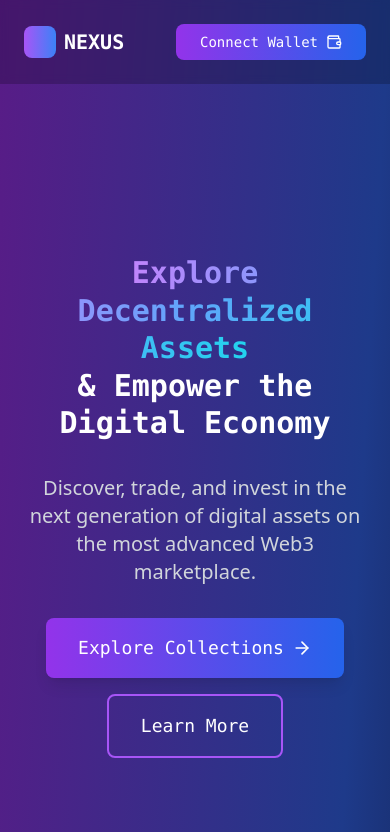
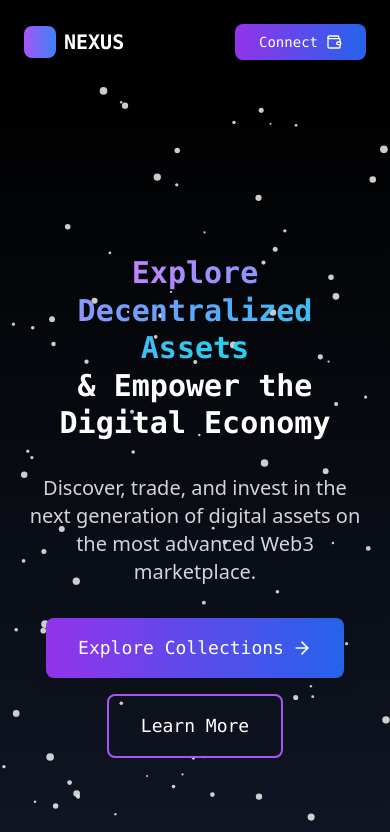
Before and after one commit to jhalucky/Nexus, a Next.js app: page / in a window 390 px wide. Shown: the top 832 px of the page. Built offline with nearby package versions, Linux system fonts and the light colour scheme.

Commit message:
sections added

```diff
--- a/pages/_app.jsx
+++ b/pages/_app.jsx
@@ -1,5 +1,35 @@
 import '../styles/global.css';
+import { useEffect } from "react";
+import { gsap } from "gsap";
+import { ScrollTrigger } from "gsap/ScrollTrigger";
+import { initParticles } from '../src/components/animation/particles';
+
+gsap.registerPlugin(ScrollTrigger);
 
 export default function MyApp({ Component, pageProps }) {
-  return <Component {...pageProps} />;
+  useEffect(() => {
+    gsap.from("section", {
+      opacity: 1,
+      y: 100,
+      duration: 1,
+      stagger: 0.6,
+      scrollTrigger: {
+        trigger: "section",
+        start: "top 80%",
+        toggleActions: "play none none reverse",
+      }
+    });
+
+    // const canvas = document.getElementById('particles-canvas');
+    // if (canvas) {
+    //   initParticles(canvas);
+    // }
+  }, []);
+
+  return (
+    <>
+      <Component {...pageProps} />
+
+    </>
+  );
 }
--- a/pages/index.jsx
+++ b/pages/index.jsx
@@ -4,17 +4,20 @@ import StatsSection from '../src/sections/Stats';
 import FeaturedCollections from '../src/sections/FeaturedCollection';
 import Footer from '../src/sections/Footer';
 import HowItWorks from '../src/sections/HowItWorks';
+import FAQSection from '../src/sections/FAQ';
+import About from '../src/sections/About';
 
 export default function Home() {
   return (
-    <div className="bg-gradient-to-br from-purple-900 via-blue-900 to-black text-white overflow-hidden min-h-screen">
-      <canvas id="particles-canvas" className="fixed inset-0 pointer-events-none z-0" />
+    <div className="bg-gradient-to-t from-gray-500 via-gray-950 to-black text-white overflow-hidden">
+
       <Navigation />
-      <Hero />
+      <Hero className="m-0 p-0" />
+      <About />
+      <HowItWorks />
       <FeaturedCollections />
-
       <StatsSection />
-      <HowItWorks />
+      <FAQSection />
       <Footer />
     </div>
   );
--- /dev/null
+++ b/src/components/animation/particles.js
@@ -0,0 +1,61 @@
+export function initParticles() {
+  const canvas = document.getElementById('particles-canvas');
+  if (!canvas) return;
+
+  const ctx = canvas.getContext('2d');
+
+  function resizeCanvas() {
+    canvas.width = window.innerWidth;
+    canvas.height = window.innerHeight;
+  }
+
+  window.addEventListener('resize', resizeCanvas);
+  resizeCanvas();
+
+  let particlesArray = [];
+  const numberOfParticles = 100;
+
+  class Particle {
+    constructor() {
+      this.x = Math.random() * canvas.width;
+      this.y = Math.random() * canvas.height;
+      this.size = Math.random() * 3 + 1;
+      this.speedX = Math.random() * 1 - 0.5;
+      this.speedY = Math.random() * 1 - 0.5;
+    }
+
+    update() {
+      this.x += this.speedX;
+      this.y += this.speedY;
+
+      if (this.x < 0 || this.x > canvas.width) this.speedX *= -1;
+      if (this.y < 0 || this.y > canvas.height) this.speedY *= -1;
+    }
+
+    draw() {
+      ctx.fillStyle = 'rgba(255, 255, 255, 0.8)';
+      ctx.beginPath();
+      ctx.arc(this.x, this.y, this.size, 0, Math.PI * 2);
+      ctx.fill();
+    }
+  }
+
+  function init() {
+    particlesArray = [];
+    for (let i = 0; i < numberOfParticles; i++) {
+      particlesArray.push(new Particle());
+    }
+  }
+
+  function animate() {
+    ctx.clearRect(0, 0, canvas.width, canvas.height);
+    particlesArray.forEach(p => {
+      p.update();
+      p.draw();
+    });
+    requestAnimationFrame(animate);
+  }
+
+  init();
+  animate();
+}
--- /dev/null
+++ b/src/sections/About.jsx
@@ -0,0 +1,18 @@
+import { useEffect, useRef } from "react";
+
+export default function About() {
+
+
+  return (
+    <section className="py-20 px-6  text-white bg-gradient-to-r from-purple-500 to-blue-500">
+      <div className="max-w-4xl mx-auto">
+        <h2 className="text-4xl font-bold mb-6">About Our Platform</h2>
+        <p className="text-lg text-gray-300 leading-relaxed">
+          We are building a next-gen NFT marketplace powered by Web3 technologies. Our platform allows you to securely browse, buy, and sell NFTs using your wallet with real-time interaction with the blockchain.
+          <br /><br />
+          Built with speed, security, and simplicity in mind, our goal is to empower creators and collectors alike to participate in the decentralized digital economy effortlessly.
+        </p>
+      </div>
+    </section>
+  );
+}
--- /dev/null
+++ b/src/sections/FAQ.jsx
@@ -0,0 +1,55 @@
+import { useState } from 'react';
+import { Plus, Minus } from 'lucide-react';
+
+const faqData = [
+  {
+    question: "What is a Web3 project?",
+    answer: "A decentralized application running on blockchain technology allowing peer-to-peer interactions without intermediaries.",
+  },
+  {
+    question: "How do I connect my wallet?",
+    answer: "Click 'Connect' in the navbar and select your Web3 wallet like MetaMask. Ensure you’re connected to the right network.",
+  },
+  {
+    question: "Can I buy NFTs here?",
+    answer: "Currently, this is a demo project showcasing trending collections, but functionality to buy/sell can be added later.",
+  }
+];
+
+export default function FAQSection() {
+  const [openIndex, setOpenIndex] = useState(null);
+
+  const toggleFAQ = index => {
+    setOpenIndex(openIndex === index ? null : index);
+  };
+
+  return (
+    <section className="py-20 px-6 bg-gray-900 text-white border-t border-white/10">
+      <div className="max-w-5xl mx-auto">
+        <h2 className="text-4xl font-bold text-center mb-12">Frequently Asked Questions</h2>
+
+        <div className="space-y-6">
+          {faqData.map((item, index) => (
+            <div key={index} className="bg-gray-800 rounded-lg p-6 cursor-pointer">
+              <div
+                className="flex items-center justify-between"
+                onClick={() => toggleFAQ(index)}
+              >
+                <h3 className="text-2xl font-semibold">{item.question}</h3>
+                {openIndex === index ? (
+                  <Minus className="w-6 h-6 text-purple-400" />
+                ) : (
+                  <Plus className="w-6 h-6 text-purple-400" />
+                )}
+              </div>
+
+              {openIndex === index && (
+                <p className="mt-4 text-gray-300">{item.answer}</p>
+              )}
+            </div>
+          ))}
+        </div>
+      </div>
+    </section>
+  );
+}
--- a/src/sections/Footer.jsx
+++ b/src/sections/Footer.jsx
@@ -2,7 +2,7 @@ import { Twitter, Github, MessageCircle } from 'lucide-react';
 
 export default function Footer() {
   return (
-    <footer className="relative z-10 bg-black/40 border-t border-white/10 py-12 px-6">
+    <footer className="relative py-12 px-6 mt-20 bg-gradient-to-r from-blue-900 to-black text-white">
       <div className="max-w-6xl mx-auto grid grid-cols-1 md:grid-cols-4 gap-8 mb-8">
         <div>
           <div className="flex items-center space-x-2 mb-4">
--- a/src/sections/Hero.jsx
+++ b/src/sections/Hero.jsx
@@ -1,9 +1,21 @@
 import { ArrowRight } from 'lucide-react';
-import { Analytics } from "@vercel/analytics/next";
+import { useEffect } from 'react';
+import { initParticles } from '../components/animation/particles';
 
 export default function Hero() {
+  useEffect(() => {
+    const canvas = document.getElementById('particles-canvas');
+    if (canvas) {
+    initParticles(canvas);
+   }
+  }, []);
+
   return (
-    <section className="relative z-10 flex flex-col items-center justify-center min-h-screen px-6 text-center">
+    <section className="relative flex flex-col items-center justify-center min-h-screen px-6 text-center bg-black bg-gradient-to-t from-gray-900 to-black text-white">
+      <canvas
+        id="particles-canvas"
+        className="fixed top-0 left-0 w-full h-full pointer-events-none z-0"
+      />
       <div className="max-w-4xl mx-auto space-y-8 animate-fade-in">
         <h1 className="text-3xl md:text-7xl font-mono font-bold leading-tight">
           <span className="bg-gradient-to-r from-purple-400 via-blue-400 to-cyan-400 bg-clip-text text-transparent">
--- a/src/sections/HowItWorks.jsx
+++ b/src/sections/HowItWorks.jsx
@@ -1,6 +1,6 @@
 export default function HowItWorks() {
   return (
-    <section className="py-20 px-6">
+    <section className="py-20 px-6 bg-gradient-to-t from-gray-900 to-black text-white">
       <div className="max-w-5xl mx-auto">
         <h2 className="text-4xl font-bold text-center mb-12">How It Works</h2>
 
--- a/src/sections/Navigation.jsx
+++ b/src/sections/Navigation.jsx
@@ -1,5 +1,6 @@
 import { Wallet } from 'lucide-react';
 import { useState } from 'react';
+
 export default function Navigation() {
   const [walletAddress, setWalletAddress] = useState('');
   const [message, setMessage] = useState('');
@@ -30,8 +31,9 @@ export default function Navigation() {
     alert('Message sent successfully! (Functionality can be connected to backend later)');
     setMessage('');
   }
+
   return (
-    <nav className="relative z-50 flex justify-between items-center p-6 bg-black/20 backdrop-blur-sm ">
+    <nav className="relative top-0 left-0 w-full flex justify-between items-center p-6 bg-black backdrop-blur-sm">
       <div className="flex items-center space-x-2">
         <div className="w-8 h-8 bg-gradient-to-r from-purple-500 to-blue-500 rounded-lg"></div>
         <span className="text-xl font-mono font-bold">NEXUS</span>
@@ -44,9 +46,11 @@ export default function Navigation() {
         <a href="#" className="hover:text-purple-400 transition-colors">Docs</a>
       </div>
 
-      <button className="bg-gradient-to-r from-purple-600 to-blue-600 hover:from-purple-500 hover:to-blue-500 px-6 py-2 rounded-lg font-mono text-sm transition-all duration-300 transform hover:scale-105 flex items-center gap-2"
-      onClick={connectWallet}>
-        {walletAddress ? `Connected: ${walletAddress.substring(0, 6)}...${walletAddress.slice(-4)}` : 'Connect Wallet'}
+      <button
+        className="bg-gradient-to-r from-purple-600 to-blue-600 hover:from-purple-500 hover:to-blue-500 px-6 py-2 rounded-lg font-mono text-sm transition-all duration-300 transform hover:scale-105 flex items-center gap-2"
+        onClick={connectWallet}
+      >
+        {walletAddress ? `Connected: ${walletAddress.substring(0, 6)}...${walletAddress.slice(-4)}` : 'Connect'}
         <Wallet size={16} />
       </button>
     </nav>
--- a/styles/global.css
+++ b/styles/global.css
@@ -1,6 +1,25 @@
 @tailwind base;
 @tailwind components;
 @tailwind utilities;
+
+html, body {
+  margin: 0;
+  padding: 0;
+  height: 100%;
+  width: 100%;
+}
+
+#particles-canvas {
+  position: fixed;
+  top: 0;
+  left: 0;
+  width: 100%;
+  height: 100%;
+  pointer-events: none;
+  z-index: 0;
+}
+
+
 
 @keyframes fadeIn {
   from { opacity: 0; transform: translateY(30px); }
```
Also changed, not shown: 1 other file (tests, documents, lock files or other folders). Lines whose indentation alone changed are shown as unchanged.
